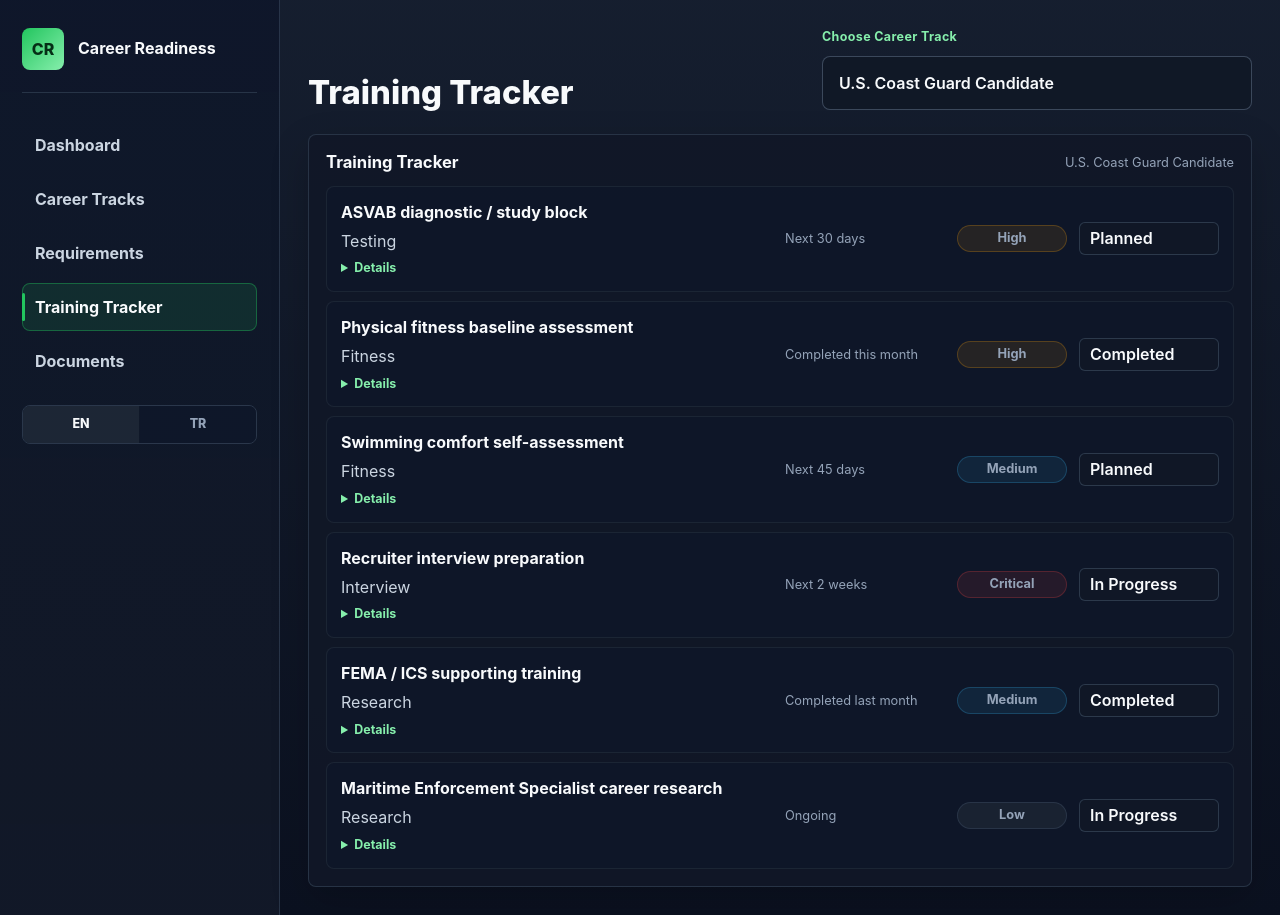
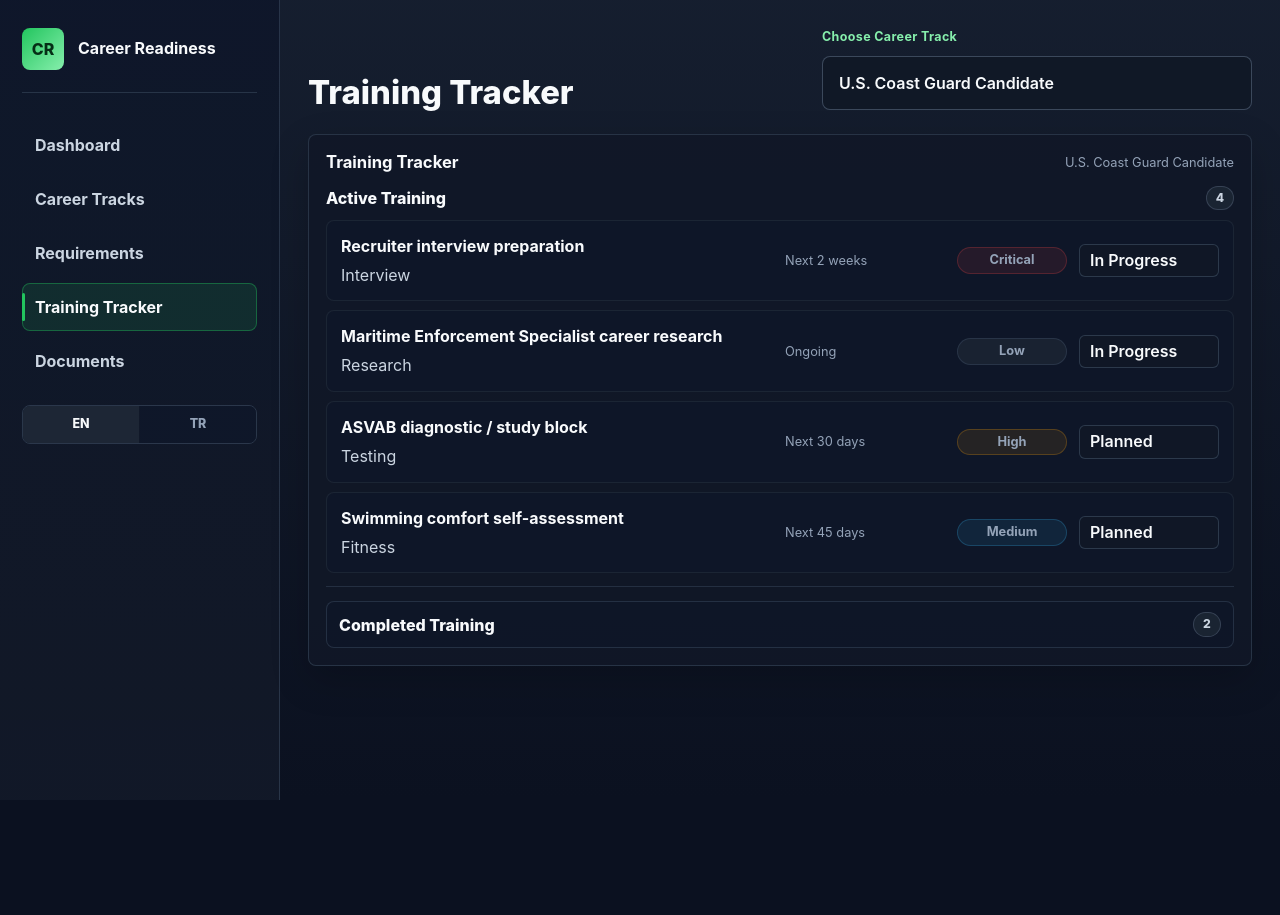
Before and after one commit to omarmanas/career-readiness-platform, a React (Vite) app: page / in a window 1280 px wide. Both pictures are taken after a click on the button "Training Tracker". After the commit the page ends 800 px from the top, so only its background shows below. Built offline with nearby package versions, Linux system fonts and the light colour scheme.

Commit message:
feat(sprint-42): prioritize training tracker by action status

```diff
--- a/src/components/TrainingTrackerView.tsx
+++ b/src/components/TrainingTrackerView.tsx
@@ -1,3 +1,4 @@
+import { useState } from 'react'
 import { Badge } from './Badge'
 import {
   getPriorityText,
@@ -5,7 +6,7 @@ import {
   getText,
   type Language,
 } from '../i18n'
-import type { CareerTrack, GuidanceSource, TrainingStatus } from '../types'
+import type { CareerTrack, Priority, TrainingItem, TrainingStatus } from '../types'
 import { priorityTone, trainingTone } from '../utils/display'
 
 const TRAINING_STATUSES: TrainingStatus[] = [
@@ -16,53 +17,27 @@ const TRAINING_STATUSES: TrainingStatus[] = [
   'Deferred',
 ]
 
-const CONFIDENCE_LEVEL_KEYS: Record<string, string> = {
-  official: 'confidenceOfficial',
-  informed: 'confidenceInformed',
-  estimated: 'confidenceEstimated',
+const STATUS_TIER: Record<TrainingStatus, number> = {
+  'In Progress': 0,
+  Planned: 1,
+  Pending: 2,
+  Deferred: 3,
+  Completed: 4,
 }
 
-function renderSourceSection(source: GuidanceSource | undefined, language: Language) {
-  if (!source) {
-    return <p className="detail-muted-note">{getText(language, 'noSourceMetadata')}</p>
+const PRIORITY_RANK: Record<Priority, number> = {
+  Critical: 0,
+  High: 1,
+  Medium: 2,
+  Low: 3,
 }
 
-  return (
-    <div className="source-attribution source-attribution--inline">
-      <div>
-        <span>{getText(language, 'sourceType')}</span>
-        <strong>{source.sourceType}</strong>
-      </div>
-      <div>
-        <span>{getText(language, 'sourceName')}</span>
-        <strong>{source.sourceName}</strong>
-      </div>
-      <div>
-        <span>{getText(language, 'sourceUrl')}</span>
-        {source.sourceUrl ? (
-          <a href={source.sourceUrl} target="_blank" rel="noreferrer">
-            {getText(language, 'verifySource')}
-          </a>
-        ) : (
-          <strong>{getText(language, 'notSpecified')}</strong>
-        )}
-      </div>
-      <div>
-        <span>{getText(language, 'lastReviewed')}</span>
-        <strong>{source.lastReviewed ?? getText(language, 'notReviewed')}</strong>
-      </div>
-      <div>
-        <span>{getText(language, 'rationale')}</span>
-        <strong>{source.rationale ?? getText(language, 'notSpecified')}</strong>
-      </div>
-      {source.confidenceLevel && (
-        <div>
-          <span>{getText(language, 'confidenceLevel')}</span>
-          <strong>{getText(language, CONFIDENCE_LEVEL_KEYS[source.confidenceLevel] ?? source.confidenceLevel)}</strong>
-        </div>
-      )}
-    </div>
-  )
+function sortByUrgency(items: TrainingItem[]): TrainingItem[] {
+  return [...items].sort((a, b) => {
+    const tierDiff = STATUS_TIER[a.status] - STATUS_TIER[b.status]
+    if (tierDiff !== 0) return tierDiff
+    return PRIORITY_RANK[a.priority] - PRIORITY_RANK[b.priority]
+  })
 }
 
 interface TrainingTrackerViewProps {
@@ -78,52 +53,18 @@ export function TrainingTrackerView({
   language,
   onStatusChange,
 }: TrainingTrackerViewProps) {
+  const [isCompletedOpen, setIsCompletedOpen] = useState(false)
+
+  const sorted = sortByUrgency(selectedTrack.trainingPlan)
+  const activeItems = sorted.filter((item) => item.status !== 'Completed')
+  const completedItems = sorted.filter((item) => item.status === 'Completed')
+
+  function renderTrainingRow(item: TrainingItem) {
     return (
-    <section className="panel">
-      <div className="section-heading">
-        <h3>{getText(language, 'trainingTracker')}</h3>
-        <span>{selectedTrack.title}</span>
-      </div>
-      <div className="data-table">
-        {selectedTrack.trainingPlan.map((item) => (
       <article className="table-row training-table-row" key={item.id}>
         <div>
           <strong>{item.title}</strong>
           <p>{item.category}</p>
-              <details className="inline-source-details">
-                <summary>{getText(language, 'details')}</summary>
-                <div className="inline-detail-sections">
-                  <section className="detail-section">
-                    <h5>{getText(language, 'whyThisMatters')}</h5>
-                    <p>{item.category}</p>
-                  </section>
-                  <section className="detail-section">
-                    <h5>{getText(language, 'source')}</h5>
-                    {renderSourceSection(item.source, language)}
-                  </section>
-                  <section className="detail-section">
-                    <h5>{getText(language, 'verificationEvidence')}</h5>
-                    <div className="document-detail-grid">
-                      <div>
-                        <span>{getText(language, 'category')}</span>
-                        <strong>{item.category}</strong>
-                      </div>
-                      <div>
-                        <span>{getText(language, 'priority')}</span>
-                        <strong>{getPriorityText(language, item.priority)}</strong>
-                      </div>
-                      <div>
-                        <span>{getText(language, 'status')}</span>
-                        <strong>{getStatusText(language, item.status)}</strong>
-                      </div>
-                      <div>
-                        <span>{getText(language, 'target')}</span>
-                        <strong>{item.dueLabel}</strong>
-                      </div>
-                    </div>
-                  </section>
-                </div>
-              </details>
         </div>
         <span>{item.dueLabel}</span>
         <Badge
@@ -152,8 +93,51 @@ export function TrainingTrackerView({
           />
         )}
       </article>
-        ))}
+    )
+  }
+
+  return (
+    <section className="panel">
+      <div className="section-heading">
+        <h3>{getText(language, 'trainingTracker')}</h3>
+        <span>{selectedTrack.title}</span>
       </div>
+
+      {activeItems.length === 0 ? (
+        <p className="detail-muted-note">
+          {getText(language, 'allTrainingsComplete')}
+        </p>
+      ) : (
+        <section className="requirement-mission-section">
+          <div className="requirement-section-heading">
+            <h4>{getText(language, 'activeTraining')}</h4>
+            <span>{activeItems.length}</span>
+          </div>
+          <div className="data-table">
+            {activeItems.map((item) => renderTrainingRow(item))}
+          </div>
+        </section>
+      )}
+
+      {completedItems.length > 0 && (
+        <section className="requirement-mission-section">
+          <button
+            className="requirement-section-heading requirement-section-heading--button"
+            type="button"
+            onClick={() => setIsCompletedOpen((prev) => !prev)}
+            aria-expanded={isCompletedOpen}
+          >
+            <h4>{getText(language, 'completedTraining')}</h4>
+            <span>{completedItems.length}</span>
+          </button>
+          {isCompletedOpen && (
+            <div className="data-table">
+              {completedItems.map((item) => renderTrainingRow(item))}
+            </div>
+          )}
+        </section>
+      )}
+
       {!isInteractive && (
         <p className="status-control-note">
           {getText(language, 'readOnlyPreviewNote')}
--- a/src/i18n/en.ts
+++ b/src/i18n/en.ts
@@ -210,4 +210,7 @@ export const en = {
   allDocumentsReady: 'All documents are ready.',
   highestImpactGap: 'Highest-impact gap',
   expiringSoonLabel: 'Expiring soon',
+  activeTraining: 'Active Training',
+  completedTraining: 'Completed Training',
+  allTrainingsComplete: 'All trainings are complete.',
 }
--- a/src/i18n/tr.ts
+++ b/src/i18n/tr.ts
@@ -216,4 +216,7 @@ export const tr: typeof en = {
   allDocumentsReady: 'Tüm belgeler hazır.',
   highestImpactGap: 'En yüksek etkili açık',
   expiringSoonLabel: 'Yakında süresi dolacak',
+  activeTraining: 'Aktif Eğitim',
+  completedTraining: 'Tamamlanan Eğitim',
+  allTrainingsComplete: 'Tüm eğitimler tamamlandı.',
 }
```
Lines whose indentation alone changed are shown as unchanged.
